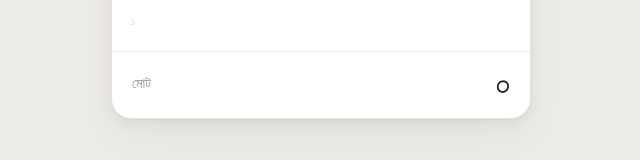
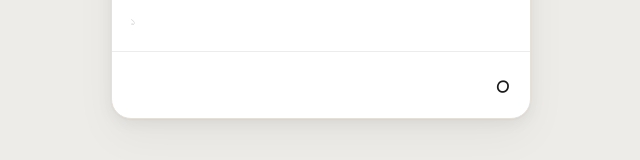
Before and after one commit to mehedihasankhan018-afk/Cal_Note_-, a React (Vite) app: page / in a window 1280 px wide. Shown: the part 157-317 px from the top of the page, without its empty margins (319-959 px from the left). Built offline with nearby package versions, Linux system fonts and the light colour scheme; a web font is replaced by a local one.

Commit message:
Update App.jsx

```diff
--- a/src/App.jsx
+++ b/src/App.jsx
@@ -786,7 +786,7 @@ export default function CalNote() {
             </div>
 
             <div className="cn-total-bar">
-              <span className="cn-total-label">মোট</span>
+              <span className="cn-total-label"></span>
 
               <span
                 className={`cn-total-value${totalPulse ? " pulse" : ""}`}
```
